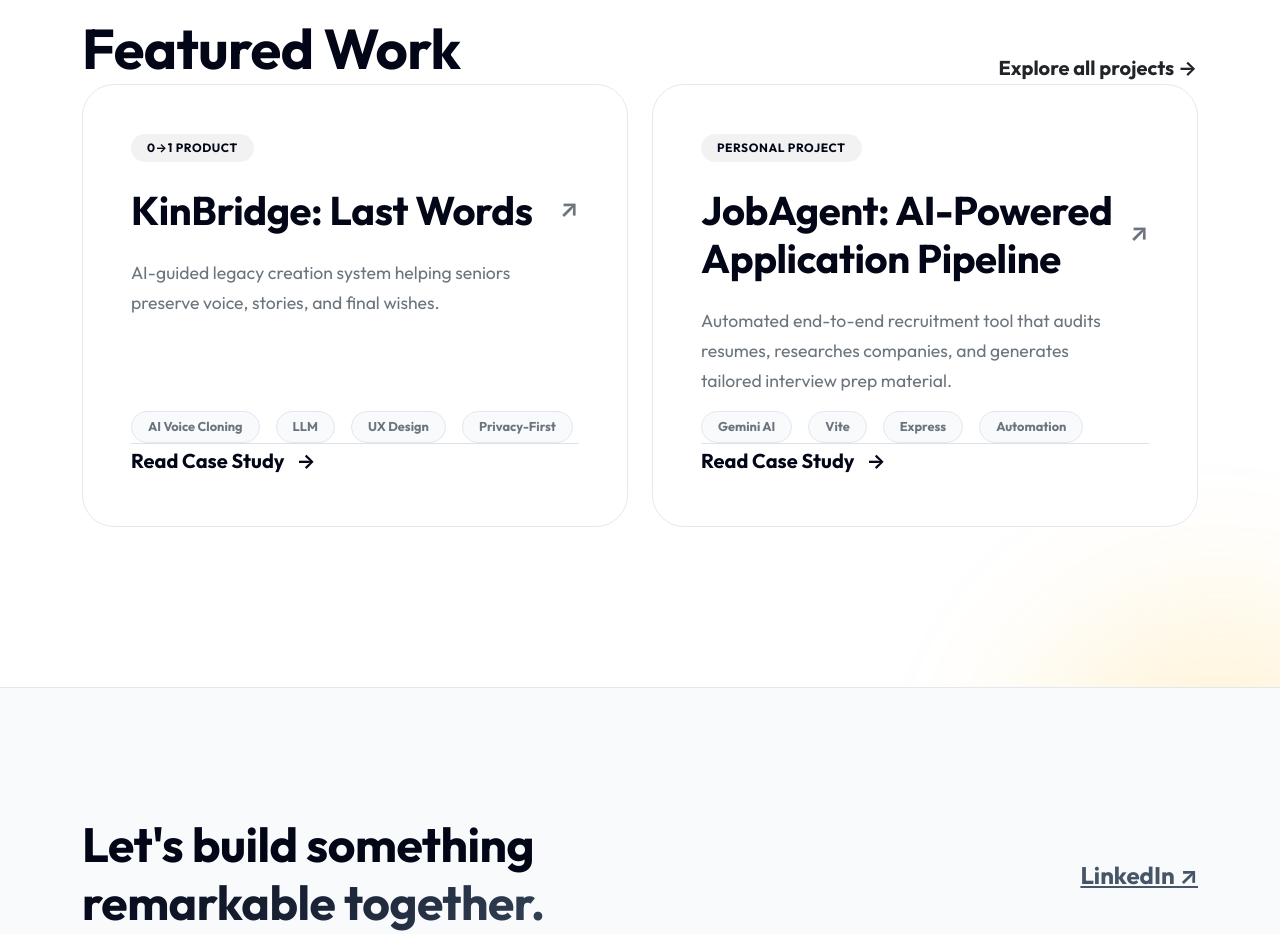
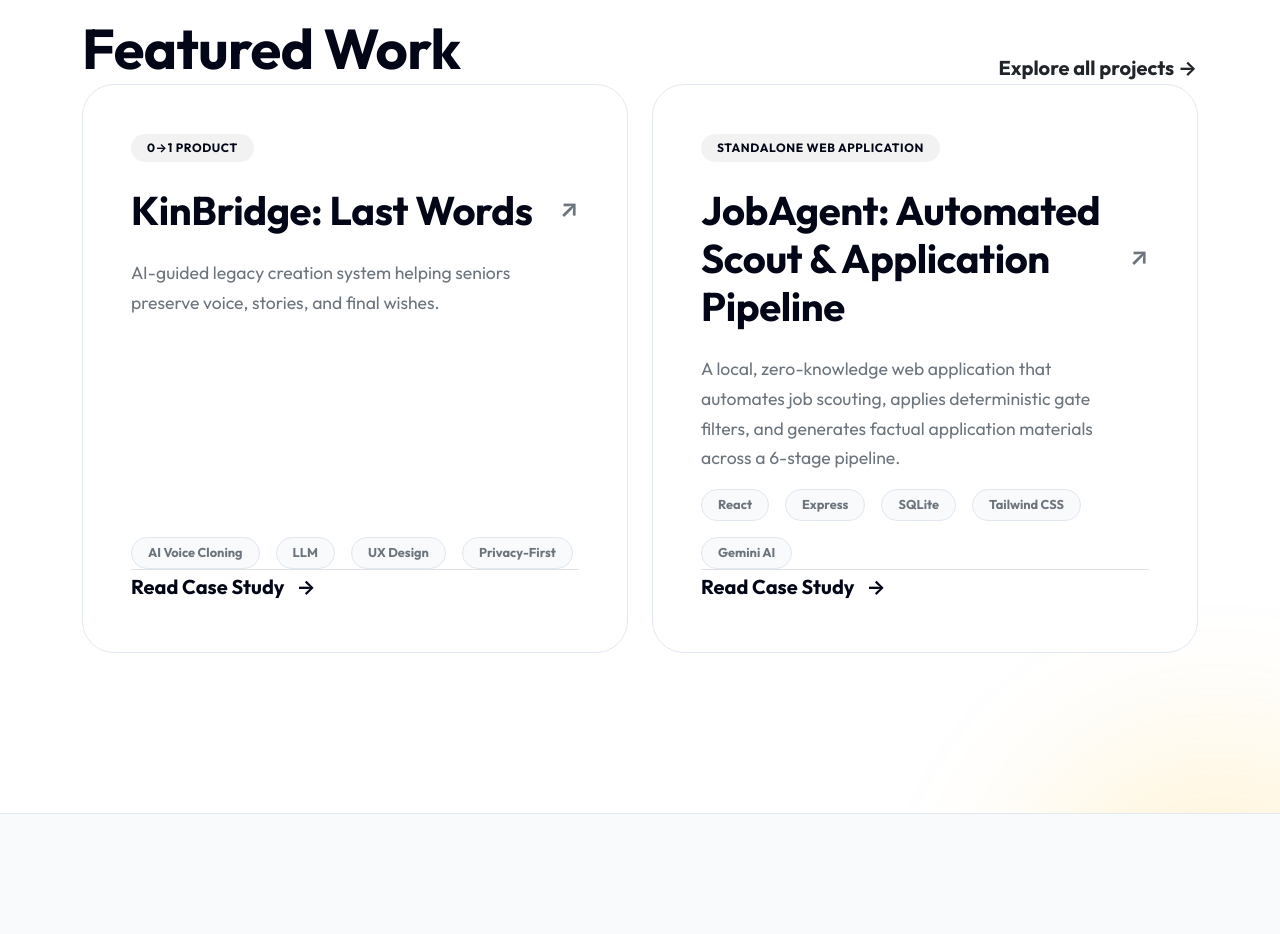
Before and after one commit to JasonWayneT/taylormade.me, a React (Vite) app: page / in a window 1280 px wide. Shown: the part 2380-3314 px from the top of the page. Built offline with nearby package versions, Linux system fonts and the light colour scheme.

Commit message:
chore: update JobAgent project details

```diff
--- a/src/App.jsx
+++ b/src/App.jsx
@@ -6,7 +6,6 @@
 import CaseStudy from './pages/CaseStudy';
 import About from './pages/About';
 import Contact from './pages/Contact';
-import JobAgent from './apps/job-agent/JobAgent';
 import { Analytics } from '@vercel/analytics/react';
 
 function App() {
@@ -20,7 +19,6 @@
           <Route path="/case-study/:id" element={<CaseStudy />} />
           <Route path="/about" element={<About />} />
           <Route path="/contact" element={<Contact />} />
-          <Route path="/job-agent" element={<JobAgent />} />
         </Routes>
       </main>
       <Footer />
--- a/src/data/projects.js
+++ b/src/data/projects.js
@@ -16,16 +16,16 @@
   },
   {
     id: "job-agent",
-    title: "JobAgent: AI-Powered Application Pipeline",
-    summary: "Automated end-to-end recruitment tool that audits resumes, researches companies, and generates tailored interview prep material.",
-    role: "Full Stack Developer",
-    type: "Personal Project",
-    tags: ["Gemini AI", "Vite", "Express", "Automation"],
-    liveUrl: "/job-agent",
-    context: "Manual job applications are time-consuming and often generic, leading to low response rates. Candidates struggle to tailor materials at scale while maintaining factual accuracy.",
-    goals: ["Automate deep-dive company research", "Ensure claim verification via AI auditing to prevent hallucinations", "Generate high-fidelity tailored resumes and cover letters"],
-    approach: "Built a 5-stage pipeline using Gemini 2.0 Flash/Pro with ground-truth auditing. Integrated PDF/DOCX parsing, automated web research tools, and a cynical auditor layer for factual verification.",
-    results: "Reduced preparation time per application from 2 hours to 5 minutes while maintaining 100% factual alignment with source work history.",
-    learnings: ["Multi-stage LLM pipelines require strict state management", "User trust is built through transparent AI auditing and verification"]
+    title: "JobAgent: Automated Scout & Application Pipeline",
+    summary: "A local, zero-knowledge web application that automates job scouting, applies deterministic gate filters, and generates factual application materials across a 6-stage pipeline.",
+    role: "Full-Stack Architect",
+    type: "Standalone Web Application",
+    tags: ["React", "Express", "SQLite", "Tailwind CSS", "Gemini AI"],
+    liveUrl: "https://github.com/JasonWayneT/JobHuntAgent",
+    context: "The modern job hunt is an exhausting firehose of noisy postings requiring manual filtering and unique materials that rapidly drain candidate energy.",
+    goals: ["Build a zero-knowledge local architecture guaranteeing data privacy", "Implement a deterministic pre-filter scout to save time and API costs", "Automate a stateful 6-stage pipeline strictly grounded in verified experience"],
+    approach: "Engineered a local React + Express application backed by Better-SQLite3. Implemented an automated background scout that ingests job board firehoses and applies deterministic blocklists before surfacing roles. Built an interactive React dashboard for real-time tracking, along with a strict AI generation layer that builds tailored resumes via local work-history documents.",
+    results: "Replaced manual spreadsheeting with a fully automated 'local job sanctuary.' The scout strips away thousands of irrelevant roles instantly, reducing pipeline preparation time from 2 hours to 5 minutes per high-fit job without risking AI hallucination.",
+    learnings: ["Deterministic gate filtering vastly outperforms AI evaluation at the top of the funnel for both speed and cost", "Local DB architectures like SQLite provide incredible speed and total privacy for personal applications"]
   }
 ];
```
